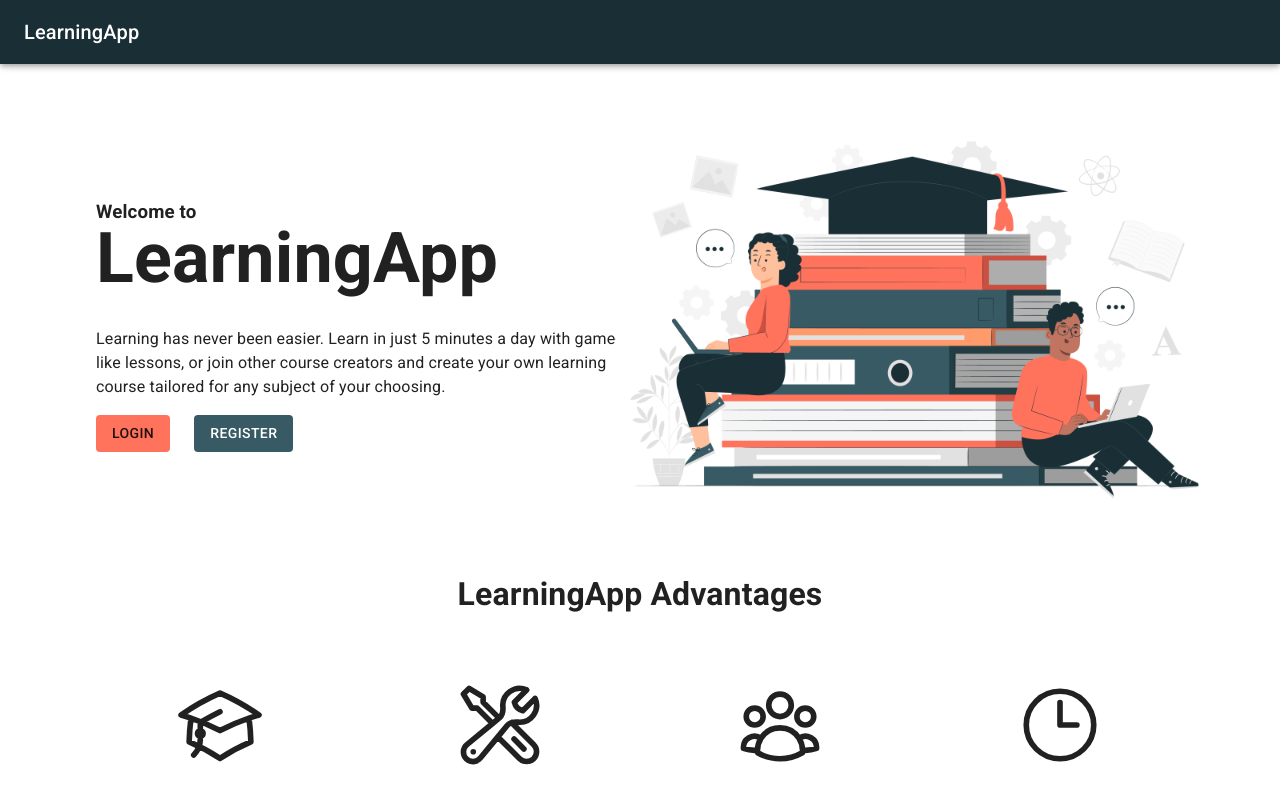
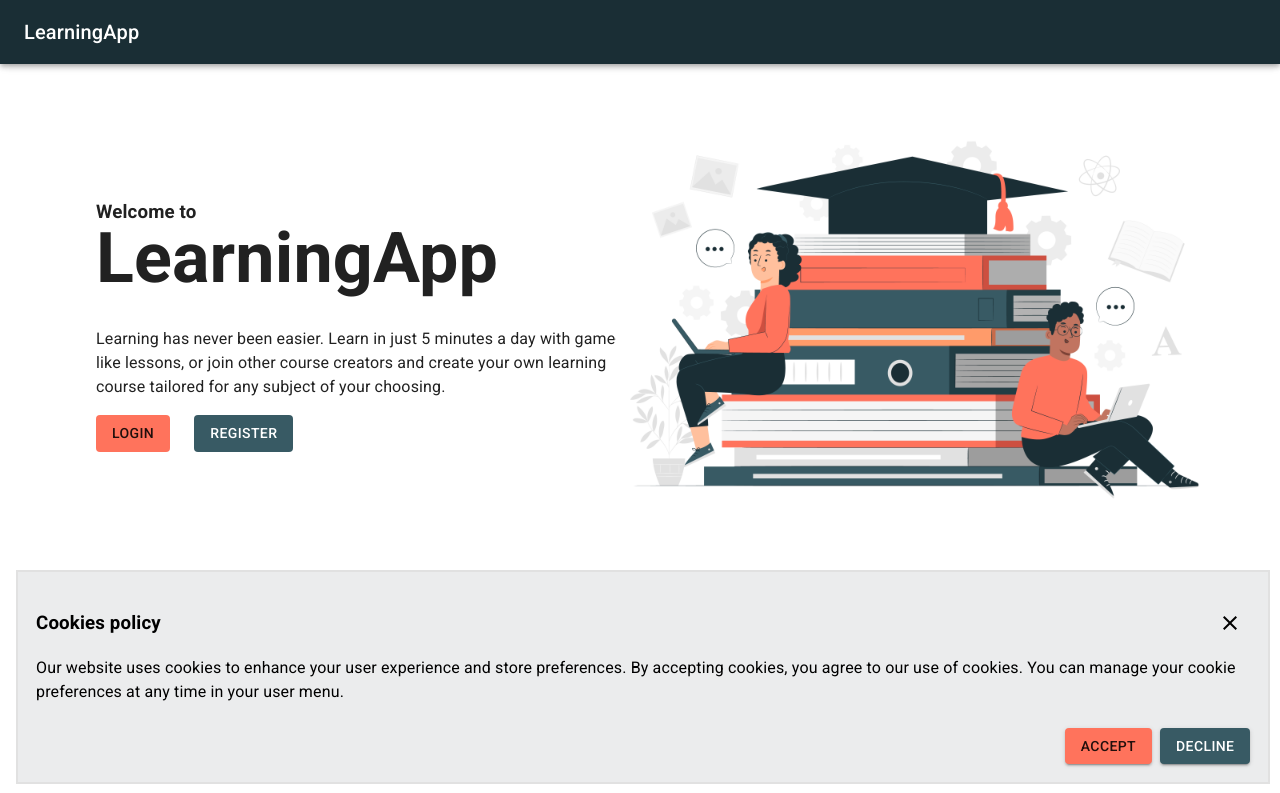
Before and after one commit to jacekcielecki/LearningAppWeb, a React (Create React App) app: page / in a window 1280 px wide. Shown: the top 793 px of the page. Built offline with nearby package versions, Linux system fonts and the light colour scheme.

Commit message:
Add CookieConsentModal

```diff
--- a/src/App.css
+++ b/src/App.css
@@ -4,6 +4,7 @@
   --lap-orange-darken: #cc5a47;
   --lap-grey: #e1e1e1;
   --lap-grey-darken: #9d9d9d;
+  --lap-yellow: #FDCA40;
   --lap-navy-blue: #385a64;
   --lap-navy-blue-darken: #1a2e35;
 }
@@ -31,3 +32,19 @@
 .btn-navy-blue:hover {
   background-color: var(--lap-navy-blue-darken) !important;
 }
+
+.cookies-info{
+  font-size: 16px !important;
+  padding: 18px !important;
+  font-weight: 400;
+  background: #ebeced;
+  border: 2px solid var(--lap-grey);
+  color: black !important;
+  flex-wrap: wrap;
+  left: 2vh;
+  right: 2vh;
+  bottom: 2vh;
+  position: fixed;
+  width: 98%;
+  z-index: 999;
+}
--- a/src/Components/Modals/ConfirmationModal.tsx
+++ b/src/Components/Modals/ConfirmationModal.tsx
@@ -9,8 +9,8 @@ interface ConfirmationModalProps {
     header: string;
     content: string;
     isOpen: boolean;
-    onDialogCancel: () => void;
-    onDialogSubmit: () => void;
+    onDialogCancel: (...args: any[]) => any;
+    onDialogSubmit: (...args: any[]) => any;
   }
 
 const ConfirmationModal: React.FC<ConfirmationModalProps> = (props) => {
--- /dev/null
+++ b/src/Components/Modals/CookieConsentModal.tsx
@@ -0,0 +1,61 @@
+import React, { useEffect, useState } from 'react';
+import IconButton from '@mui/material/IconButton/IconButton';
+import CloseIcon from '@mui/icons-material/Close';
+import Button from '@mui/material/Button/Button';
+import Box from '@mui/material/Box/Box';
+
+interface CookieConsentModalProps {
+    isOpen: boolean;
+    onCookiesAccepted: (...args: any[]) => any;
+    onCookiesRejected: (...args: any[]) => any;
+  }
+
+const CookieConsentModal: React.FC<CookieConsentModalProps> = (props) => {
+    const [isOpen, setIsOpen] = useState(props.isOpen);
+
+    useEffect(() => {
+        setIsOpen(props.isOpen);
+      }, [props.isOpen]);
+
+      const handleDialogSubmit = (isRejected : boolean) => {
+        if(isRejected){
+            props.onCookiesRejected();
+        }else{
+            props.onCookiesAccepted();
+        }
+    }
+
+    return (
+        <>
+            {isOpen ? (
+                <Box className='cookies-info'>
+                    <div style={{display: 'flex', justifyContent: 'space-between', alignItems: 'center'}}>
+                        <div style={{display: 'flex', alignItems: 'center'}}>
+                            <h3>Cookies policy</h3>
+                        </div>
+                        <div>
+                            <IconButton style={{color: 'black'}} onClick={() => handleDialogSubmit(true)}>
+                                <CloseIcon/>
+                            </IconButton>
+                        </div>
+                    </div>
+                    <span>
+                        Our website uses cookies to enhance your user experience and store preferences. By accepting cookies, you agree to our use of
+                        cookies. You can manage your cookie preferences at any time in your user menu.
+                    </span>
+                    <Box sx={{marginTop: 3, display: 'flex', justifyContent: 'right', alignItems: 'center'}}>
+                        <Button variant="contained" color='secondary' size='medium' onClick={() => handleDialogSubmit(false)} sx={{marginRight: 1}}>
+                            Accept
+                        </Button>
+                        <Button variant="contained" color='primary' size='medium' onClick={() => handleDialogSubmit(true)}>
+                            Decline
+                        </Button>
+                    </Box>
+                </Box>
+            ) :
+        (<></>)}
+        </>
+    );
+}
+
+export default CookieConsentModal;
--- a/src/Components/Modals/CreateCategoryModal.tsx
+++ b/src/Components/Modals/CreateCategoryModal.tsx
@@ -15,7 +15,7 @@ interface CreateCategoryModalProps {
 }
 
 const CATEGORY_NAME_MAX_LENGTH = 20;
-const CATEGORY_DESCRIPTION_MAX_LENGTH = 10;
+const CATEGORY_DESCRIPTION_MAX_LENGTH = 100;
 
 const CreateCategoryModal: React.FC<CreateCategoryModalProps> = (props) => {
   const [category, setCategory] = useState<CreateCategoryRequest>({
--- a/src/Pages/Home/Home.tsx
+++ b/src/Pages/Home/Home.tsx
@@ -3,9 +3,12 @@ import ilustrationUrl from '../../Assets/Images/home-ilustration.jpg';
 import Box from '@mui/material/Box';
 import Button from '@mui/material/Button';
 import { useNavigate } from 'react-router-dom';
+import CookieConsentModal from '../../Components/Modals/CookieConsentModal';
+import { useState } from 'react';
 
 export const Home = () => {
     let navigate = useNavigate();
+    const [showCookiesConsentModal, setShowCookiesConsentModal] = useState(true);
 
     const handleLoginRedirect = () => {
         const token = localStorage.getItem("token");
@@ -25,8 +28,18 @@ export const Home = () => {
         }
     }
 
+    const handleCookiesAccept = () => {
+        setShowCookiesConsentModal(false);
+    }
+
+    const handleCookiesReject = () => {
+        setShowCookiesConsentModal(false);
+    }
+
     return (
         <>
+            <CookieConsentModal isOpen={showCookiesConsentModal} onCookiesAccepted={handleCookiesAccept} onCookiesRejected={handleCookiesReject}/>
+
             <Grid container spacing={2} sx={{width: 'fit-content', alignItems: 'center', display: 'flex', justifyContent: 'center', mt: 4}}>
                 <Grid item xs={6}>
                     <Box sx={{textAlign: 'left'}}>
```
